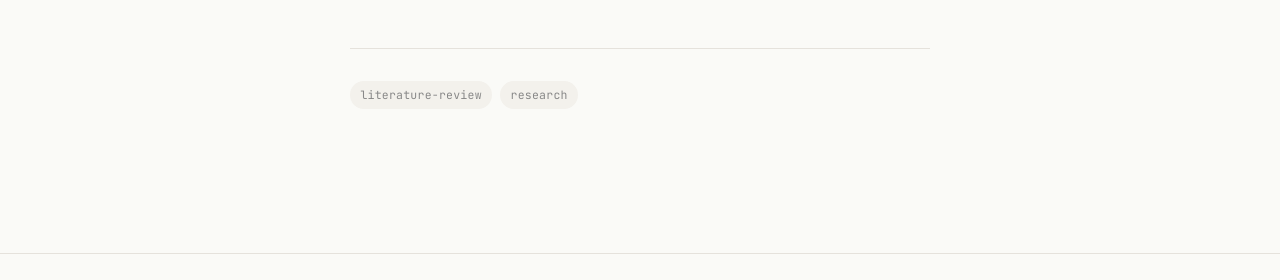
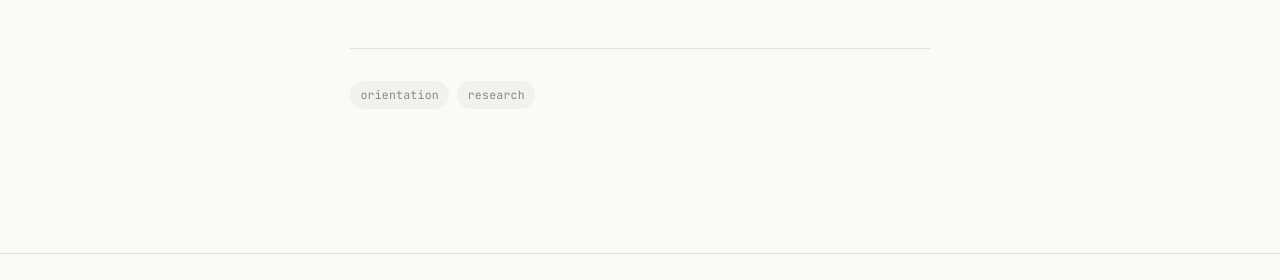
Before and after one commit to kaylahicks192/kaylahicks192ceamls26.github.io, a Jekyll site: the page built from _posts/2026-06-02-day-2.md, in a window 1280 px wide and 900 px high, scrolled down 752 px. Shown: the part 529-809 px from the top of the window. Built offline with Jekyll 4.4.1, drawn with Linux system fonts in a browser that asks for light colours; some web fonts are replaced.

Commit message:
Update 2026-06-02-day-2.md

```diff
--- a/_posts/2026-06-02-day-2.md
+++ b/_posts/2026-06-02-day-2.md
@@ -3,7 +3,7 @@ layout: post
 title: "Day 2 — Orientation, meeting with mentors"
 date: 2026-05-27
 permalink: /day2.html
-tags: ["literature-review", "research"]
+tags: ["orientation", "research"]
 
 what_i_learned: |
   Today I learned a variety of different topics. First and foremost, we were taught the expectations of this program. Then, we were led by the coordinator of SAIRI in a presentation. He asked us, what is AI research? We did a discord walkthrough, where newer channels were added. Within this period, we also redid introductions, but with our mentors. Then, I got to know my mentor more. I learned where they went to school, alongside the main goals for our project.
```
